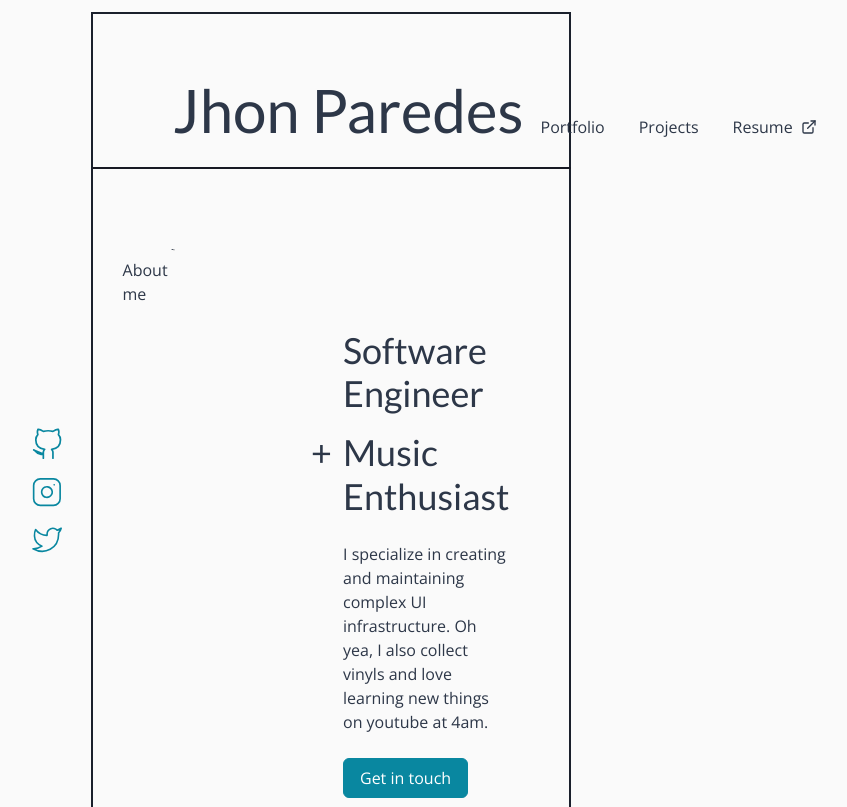
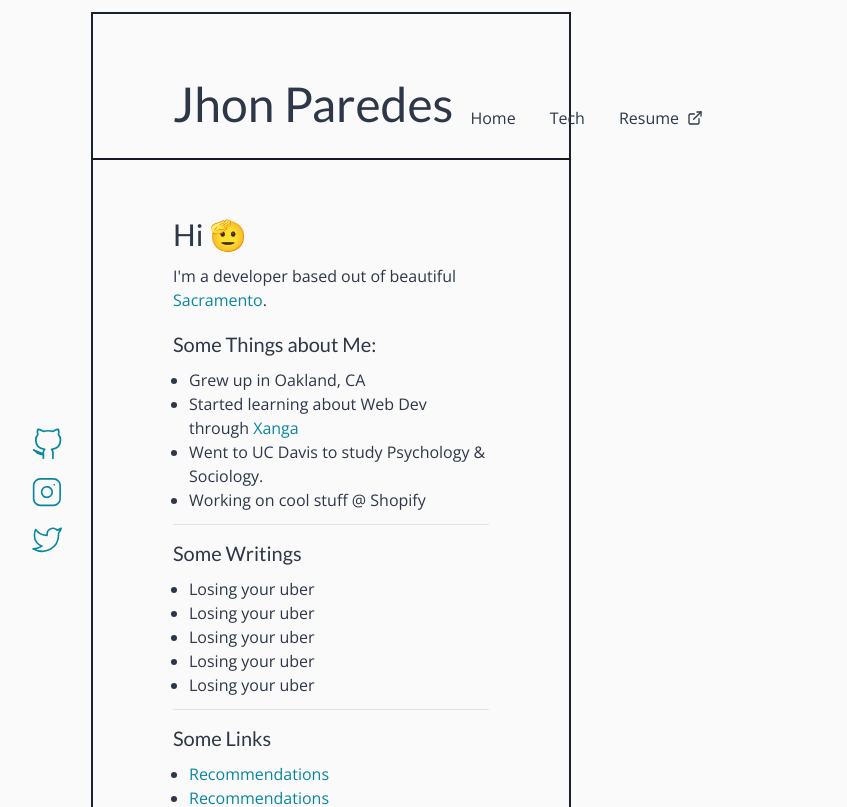
Before and after one commit to snesjhon/world, a Next.js app: page / in a window 1280 px wide. Shown: the top 807 px of the page, without its empty margins (309-1156 px from the left). Built offline with nearby package versions, Linux system fonts and the light colour scheme.

Commit message:
feat: new me page

```diff
--- a/components/Header.tsx
+++ b/components/Header.tsx
@@ -3,7 +3,7 @@ import React from "react";
 import Menu from "./Menu";
 
 function Header(): JSX.Element {
-  const headerSize = useBreakpointValue({ base: "3xl", xs: "4xl" });
+  const headerSize = useBreakpointValue({ base: "2xl", xs: "4xl" });
 
   return (
     <Box px={{ base: 5, sm: 10, lg: 20 }}>
--- a/pages/index.tsx
+++ b/components/Layout.tsx
@@ -8,18 +8,12 @@ import {
   VStack,
   Heading,
   IconButton,
-  Fade
+  Fade,
 } from "@chakra-ui/react";
 
-import React, { useEffect, useState } from "react";
-import About from "../components/About";
-import Experience from "../components/Experience";
-import Footer from "../components/Footer";
-import Goals from "../components/Goals";
+import React, { ReactNode, useEffect, useState } from "react";
 import Header from "../components/Header";
 import Menu from "../components/Menu";
-import Projects from "../components/Projects";
-import Work from "../components/Work";
 import { debounce } from "../components/helpers";
 import GithubIcon from "../components/Icons/GithubIcon";
 
@@ -33,8 +27,11 @@ function SolidDivider() {
     <Divider border="1px solid black" borderColor={borderColor} opacity={1} />
   );
 }
-
-function App() {
+export default function Layout({
+  children,
+}: {
+  children: ReactNode;
+}): JSX.Element {
   const [showHeader, setShowHeader] = useState(false);
   const borderColor = useColorModeValue("gray.800", "#fafafa");
   const headerBg = useColorModeValue("#fafafa", "gray.800");
@@ -116,7 +113,7 @@ function App() {
                   onClick={() =>
                     document.documentElement.scrollTo({
                       top: 0,
-                      behavior: "smooth"
+                      behavior: "smooth",
                     })
                   }
                 />
@@ -130,7 +127,7 @@ function App() {
             in={showHeader}
             style={{
               position: "sticky",
-              zIndex: 10
+              zIndex: 10,
             }}
           >
             <Box
@@ -153,20 +150,11 @@ function App() {
           </Slide>
           <Header />
           <SolidDivider />
-          <About />
-          <SolidDivider />
-          <Experience />
-          <SolidDivider />
-          <Work />
-          <SolidDivider />
-          <Projects />
-          <Goals />
-          <SolidDivider />
-          <Footer />
+          <Box px={{ base: 5, sm: 10, lg: 20 }} py={{ base: 10 }}>
+            {children}
+          </Box>
         </Box>
       </Container>
     </>
   );
 }
-
-export default App;
--- a/components/Menu.tsx
+++ b/components/Menu.tsx
@@ -1,45 +1,37 @@
 import { ExternalLinkIcon } from "@chakra-ui/icons";
 import { Button, Flex, useBreakpointValue } from "@chakra-ui/react";
+import Link from "next/link";
 import React from "react";
 function Menu(): JSX.Element {
   const btnSize = useBreakpointValue({ base: "sm", sm: "md" });
   return (
     <Flex justifyContent="space-between">
-      <Button
-        variant="ghostCyan"
-        fontWeight="md"
-        size={btnSize}
-        onClick={() =>
-          document
-            .querySelector("#portfolio")
-            ?.scrollIntoView({ behavior: "smooth" })
-        }
-      >
-        Portfolio
+      <div>
+        <Link href="/">
+          <Button colorScheme="blue" size={btnSize} variant="ghostCyan">
+            Home
           </Button>
-      <Button
-        variant="ghostCyan"
-        fontWeight="md"
-        size={btnSize}
-        onClick={() =>
-          document
-            .querySelector("#projects")
-            ?.scrollIntoView({ behavior: "smooth" })
-        }
-      >
-        Projects
+        </Link>
+      </div>
+      <div>
+        <Link href="/tech">
+          <Button colorScheme="blue" size={btnSize} variant="ghostCyan">
+            Tech
           </Button>
+        </Link>
+      </div>
+      <div>
         <Button
           as="a"
           href="/resume.pdf"
           size={btnSize}
           target="_blank"
           variant="ghostCyan"
-        fontWeight="light"
           rightIcon={<ExternalLinkIcon />}
         >
           Resume
         </Button>
+      </div>
     </Flex>
   );
 }
--- /dev/null
+++ b/next.config.js
@@ -0,0 +1,16 @@
+/* eslint-disable no-undef */
+/* eslint-disable @typescript-eslint/no-var-requires */
+
+const withMDX = require("@next/mdx")({
+  extension: /\.mdx?$/,
+  options: {
+    remarkPlugins: [],
+    rehypePlugins: [],
+    // If you use `MDXProvider`, uncomment the following line.
+    providerImportSource: "@mdx-js/react",
+  },
+});
+module.exports = withMDX({
+  // Append the default value with md extensions
+  pageExtensions: ["ts", "tsx", "js", "jsx", "md", "mdx"],
+});
--- a/package.json
+++ b/package.json
@@ -21,6 +21,9 @@
     "@chakra-ui/react": "^1.0.0",
     "@emotion/react": "^11.0.0",
     "@emotion/styled": "^11.0.0",
+    "@markdoc/next.js": "^0.1.6",
+    "@mdx-js/react": "^2.1.2",
+    "@next/mdx": "^12.2.2",
     "framer-motion": "^2.9.4",
     "next": "^12.0.8",
     "react": "^17.0.2",
--- a/pages/_app.tsx
+++ b/pages/_app.tsx
@@ -1,25 +1,42 @@
-import React from "react";
-import { ChakraProvider, extendTheme } from "@chakra-ui/react";
+import {
+  Button,
+  ChakraProvider,
+  extendTheme,
+  Heading,
+  HeadingProps,
+  ListItem,
+  List,
+  Text,
+  UnorderedList,
+  Divider,
+} from "@chakra-ui/react";
+import { HTMLChakraComponents } from "@chakra-ui/system";
 import type { AppProps } from "next/app";
+import Link from "next/link";
 import Head from "next/head";
+import React, { ReactNode } from "react";
+import Layout from "../components/Layout";
+import { MDXProvider } from "@mdx-js/react";
+
 interface ColorMode {
   colorMode: "light" | "dark";
 }
+
 const customTheme = extendTheme({
   components: {
     Heading: {
       baseStyle: ({ colorMode }: ColorMode) => ({
         fontFamily: `'Lato', sans-serif`,
         fontWeight: 400,
-        color: colorMode === "light" ? "gray.700" : "#fafafa"
-      })
+        color: colorMode === "light" ? "gray.700" : "#fafafa",
+      }),
     },
     Button: {
       baseStyle: {
         lineHeight: 1,
         _focus: {
-          boxShadow: "none"
-        }
+          boxShadow: "none",
+        },
       },
       variants: {
         cyan700: ({ colorMode }: ColorMode) => ({
@@ -30,49 +47,51 @@ const customTheme = extendTheme({
           borderColor: "cyan.700",
           _active: {
             color: "white",
-            bg: colorMode === "light" ? "cyan.900" : "cyan.800"
+            bg: colorMode === "light" ? "cyan.900" : "cyan.800",
           },
           _hover: {
             color: "white",
-            bg: colorMode === "light" ? "cyan.800" : "cyan.800"
-          }
+            bg: colorMode === "light" ? "cyan.800" : "cyan.800",
+          },
         }),
         ghostCyan: ({ colorMode }: ColorMode) => ({
           fontWeight: 500,
           border: "1px solid transparent",
           _active: {
-            color: "cyan.800"
+            color: "cyan.800",
           },
           _hover: {
             border: "1px solid",
-            borderColor: colorMode === "light" ? "cyan.800" : "cyan.800"
-          }
+            borderColor: colorMode === "light" ? "cyan.800" : "cyan.800",
+          },
         }),
         linkCyan: ({ colorMode }: ColorMode) => ({
+          verticalAlign: "baseline",
           fontWeight: 500,
           padding: 0,
+          height: "initial",
           color: "cyan.700",
           _hover: {
             color: colorMode === "light" ? "cyan.800" : "cyan.800",
-            textDecoration: "underline"
+            textDecoration: "underline",
           },
           _active: {
-            textDecoration: "underline"
-          }
-        })
-      }
-    }
+            textDecoration: "underline",
+          },
+        }),
+      },
+    },
   },
   styles: {
     global: (props) => ({
       body: {
         fontFamily: "'Open Sans', sans-serif",
         background: props.colorMode === "light" ? "#fafafa" : "gray.800",
-        color: props.colorMode === "light" ? "gray.700" : "#fafafa"
+        color: props.colorMode === "light" ? "gray.700" : "#fafafa",
       },
       ".borderImg": {
         borderRadius: "5px",
-        border: "1px solid lightgray !important"
+        border: "1px solid lightgray !important",
       },
       ".nextImg::after": {
         content: "''",
@@ -85,22 +104,53 @@ const customTheme = extendTheme({
         left: 0,
         opacity: 0.4,
         transition: "opacity 0.2s ease-in-out",
-        borderRadius: "5px"
+        borderRadius: "5px",
       },
       ".nextImg:hover:after": {
         opacity: 0,
-        cursor: "pointer"
+        cursor: "pointer",
       },
       ".nextImg img": {
         border: "1px solid #E2E8F0 !important",
         borderColor: "gray.200",
-        borderRadius: "5px"
-      }
-    })
+        borderRadius: "5px",
+      },
+    }),
+  },
+});
+const TITLE = "Home";
+const DESCRIPTION = "snesjhon home";
+
+const CustomLink = (
+  props: React.DetailedHTMLProps<
+    React.AnchorHTMLAttributes<HTMLAnchorElement>,
+    HTMLAnchorElement
+  >
+) => {
+  const href = props.href;
+  const isInternalLink = href && (href.startsWith("/") || href.startsWith("#"));
+
+  if (isInternalLink) {
+    return (
+      <Link href={href}>
+        <a {...props}>
+          <Button variant="linkCyan">{props.children}</Button>
+        </a>
+      </Link>
+    );
   }
-});
 
-function GlobalApp({ Component, pageProps }: AppProps) {
+  return (
+    <a target="_blank" rel="noopener noreferrer" {...props}>
+      <Button variant="linkCyan">{props.children}</Button>
+    </a>
+  );
+};
+
+export default function GlobalApp({
+  Component,
+  pageProps,
+}: AppProps): JSX.Element {
   return (
     <>
       <Head>
@@ -108,13 +158,44 @@ function GlobalApp({ Component, pageProps }: AppProps) {
           name="viewport"
           content="width=device-width, initial-scale=1.0, maximum-scale=1.0,user-scalable=0"
         />
-        <title>snesjhon | Jhon Paredes</title>
+        <meta name="description" content={DESCRIPTION} />
+        <title>{TITLE} | Jhon Paredes</title>
       </Head>
       <ChakraProvider theme={customTheme}>
-        <Component {...pageProps} />
+        <MDXProvider
+          components={{
+            p: (props) => <Text pb={{ base: 1 }} {...props} />,
+            ul: UnorderedList,
+            li: ListItem,
+            hr: (props) => <Divider mt={3} borderColor="gray.300" {...props} />,
+            h1: (props) => <Heading as="h1" size="2xl" {...props} />,
+            h2: (props) => <Heading as="h2" size="xl" {...props} />,
+            h3: (props) => (
+              <Heading
+                as="h3"
+                size="lg"
+                pt={{ base: 4 }}
+                pb={{ base: 3 }}
+                {...props}
+              />
+            ),
+            h4: (props) => (
+              <Heading
+                as="h4"
+                size="md"
+                pt={{ base: 4 }}
+                pb={{ base: 3 }}
+                {...props}
+              />
+            ),
+            a: CustomLink,
+          }}
+        >
+          <Layout>
+            <Component {...pageProps} />
+          </Layout>
+        </MDXProvider>
       </ChakraProvider>
     </>
   );
 }
-
-export default GlobalApp;
--- /dev/null
+++ b/pages/index.mdx
@@ -0,0 +1,31 @@
+### Hi 🫡
+
+I'm a developer based out of beautiful [Sacramento](/blog/howcome).
+
+#### Some Things about Me:
+
+- Grew up in Oakland, CA
+- Started learning about Web Dev through [Xanga](https://xanga.com)
+- Went to UC Davis to study Psychology & Sociology.
+- Working on cool stuff @ Shopify
+
+---
+
+#### Some Writings
+
+- Losing your uber
+- Losing your uber
+- Losing your uber
+- Losing your uber
+- Losing your uber
+
+---
+
+#### Some Links
+
+- [Recommendations](/recommendations)
+- [Recommendations](/recommendations)
+- [Recommendations](/recommendations)
+- [Recommendations](/recommendations)
+- [Recommendations](/recommendations)
+- [Recommendations](/recommendations)
--- /dev/null
+++ b/pages/recommendations.mdx
@@ -0,0 +1,3 @@
+### Recommendations
+
+- Something cool about
```
Also changed, not shown: pages/blog/howcome.mdx (added, +11 -0 lines), pages/tech.mdx (added, +7 -0 lines), .eslintrc.json, 1 other file (tests, documents, lock files or other folders). Lines whose indentation alone changed are shown as unchanged.
